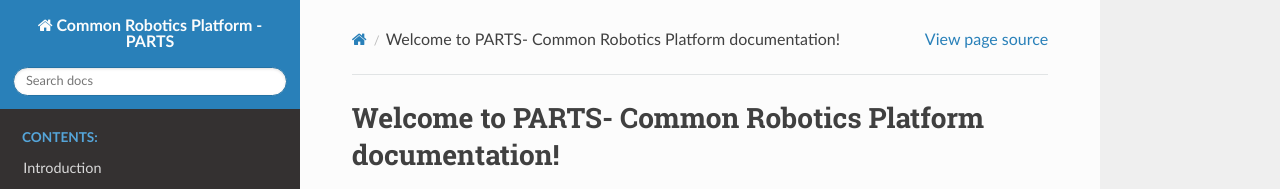
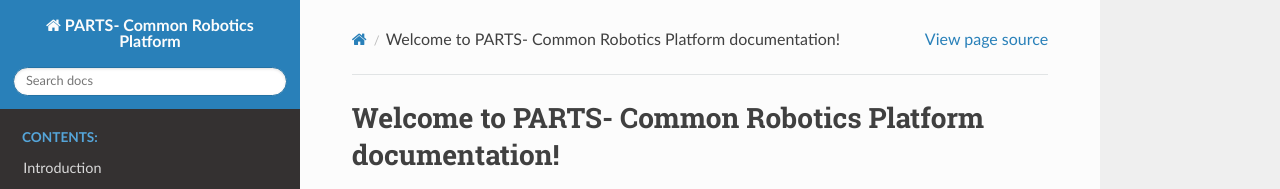
Before and after one commit to portlandrobotics/common_platform, a Sphinx documentation site: the page built from docs/source/index.rst, in a window 1280 px wide. Shown: the top 189 px of the page. Built offline with Sphinx 7.4.7 and the Read the Docs theme 2.0.0, drawn with Linux system fonts in a browser that asks for light colours.

Commit message:
changed docs title

```diff
--- a/docs/source/conf.py
+++ b/docs/source/conf.py
@@ -6,7 +6,7 @@
 # -- Project information -----------------------------------------------------
 # https://www.sphinx-doc.org/en/master/usage/configuration.html#project-information
 
-project = 'Common Robotics Platform - PARTS'
+project = 'PARTS- Common Robotics Platform'
 copyright = '2023, Portland Area Robotics Society'
 author = 'Jeff Higgason'
 
```
